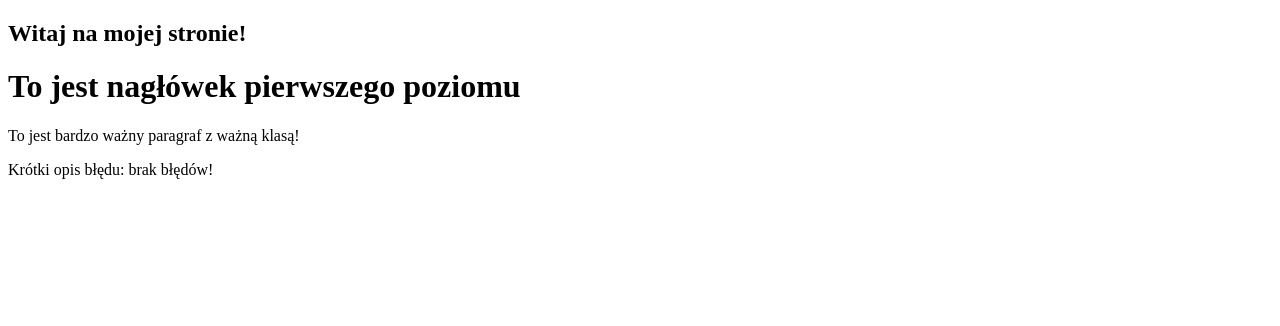
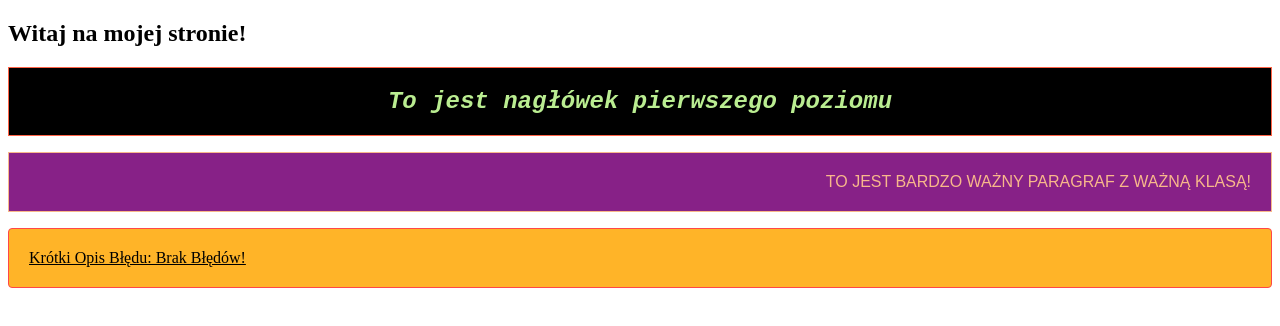
Before and after one commit to kosinski/moja-pierwsza-strona, a plain HTML site: page index.html in a window 1280 px wide. Drawn offline with Linux system fonts and the light colour scheme.

Commit message:
Update index.html
Add CSS styles

```diff
--- a/index.html
+++ b/index.html
@@ -31,9 +31,36 @@ Na obrazku oczekiwany_wynik.png przedstawiono trzy paragrafy. Używając poniżs
     <meta charset="utf-8">
     <meta name="description" content="Strona z przykładowym dokumentem HTML">
     <title>Moja pierwsza strona HTML i CSS</title>
-
     <style>
-
+        .info {
+            font-size: 1.5rem;
+            text-align: center;
+            font-family: "Courier New";
+            color: #baed91;
+            border: 1px solid tomato;
+            background-color: #000;
+            font-style: italic;
+            padding: 20px;
+        }
+        .warning {
+            font-family: sans-serif;
+            color: rgb(248, 184, 139);
+            border: 1px solid rgb(248, 184, 139);
+            background-color: hsl(300, 61%, 33%);
+            text-transform: uppercase;
+            padding: 20px;
+            text-align: right;
+        }
+        .error {
+            font-family: serif;
+            border: 1px solid hsl(0, 100%, 64%);
+            background-color: #FFB428;
+            text-transform: capitalize;
+            border-radius: 4px;
+            padding: 20px;
+            color: #000;
+            text-decoration: underline;
+        }
     </style>
 </head>
     <body>
```
